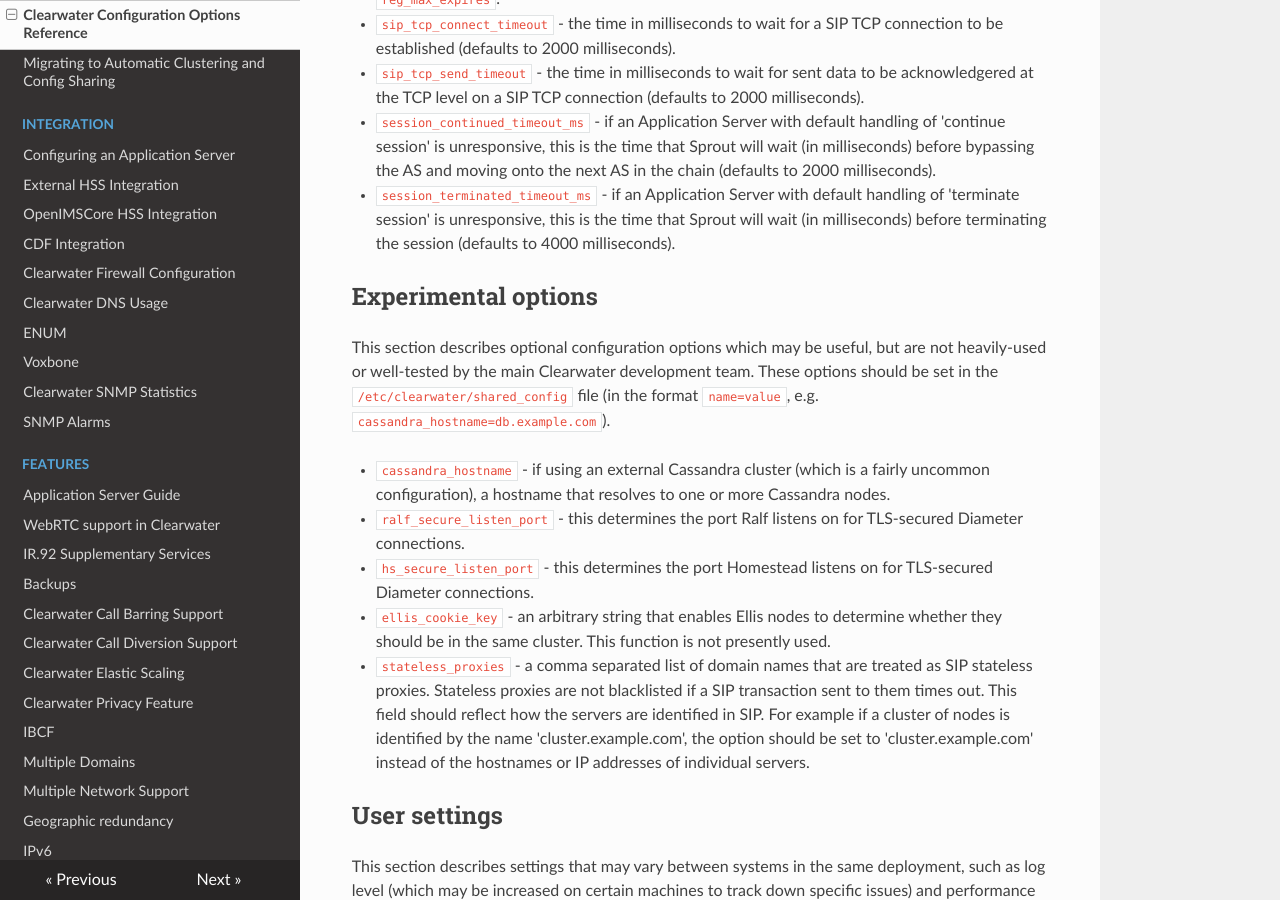
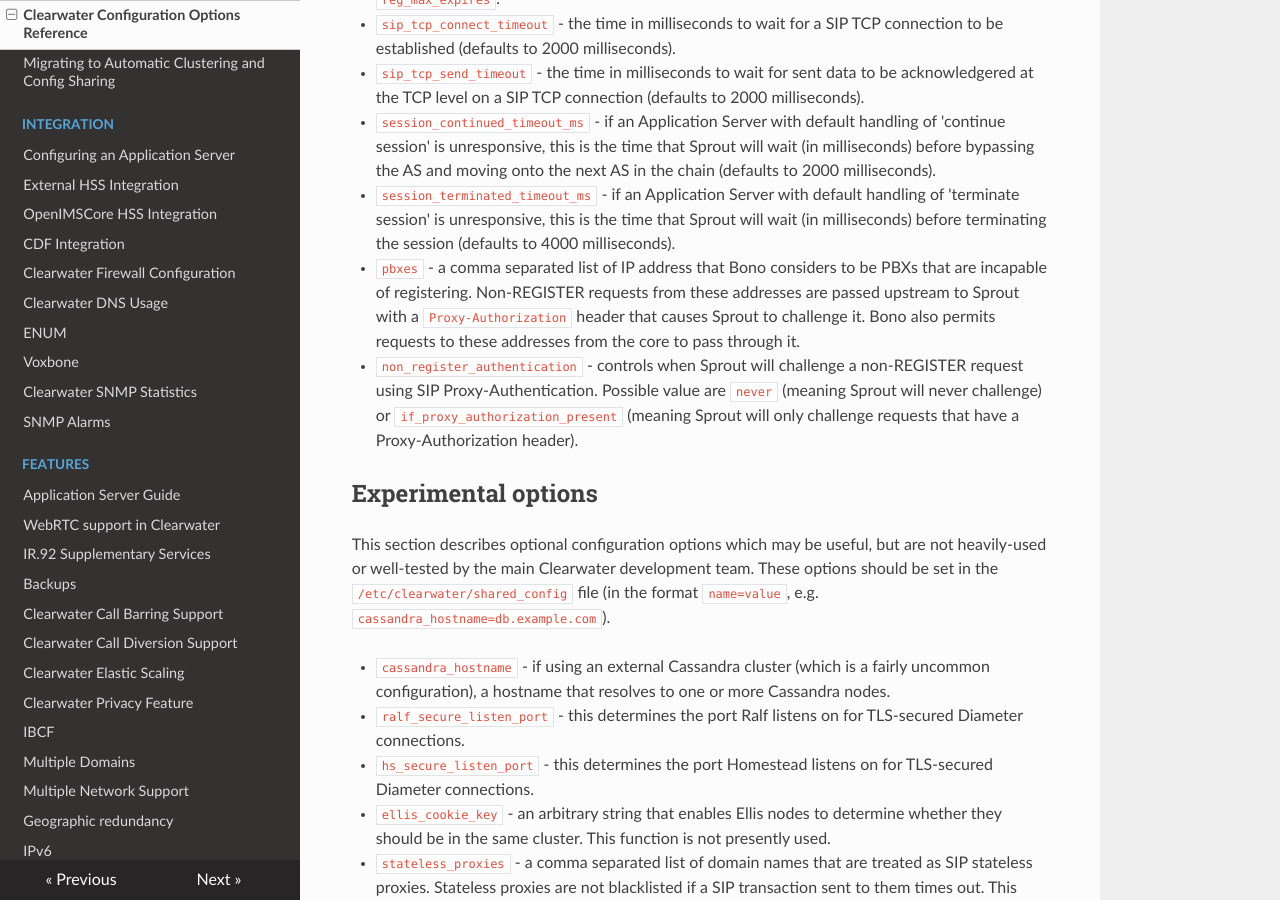
Before and after one commit to Metaswitch/clearwater-readthedocs, an MkDocs documentation site: the page built from docs/Clearwater_Configuration_Options_Reference.md, in a window 1280 px wide and 900 px high, scrolled down 6185 px. Built offline with MkDocs 1.6.1, drawn with Linux system fonts in a browser that asks for light colours; nearby versions of some CDN libraries; old or Windows-style settings are respelled for this version of MkDocs.

Commit message:
Add docs for PBX options

```diff
--- a/docs/Clearwater_Configuration_Options_Reference.md
+++ b/docs/Clearwater_Configuration_Options_Reference.md
@@ -116,6 +116,8 @@ This section describes optional configuration options, particularly for ensuring
 * `sip_tcp_send_timeout` - the time in milliseconds to wait for sent data to be acknowledgered at the TCP level on a SIP TCP connection (defaults to 2000 milliseconds).
 * `session_continued_timeout_ms` - if an Application Server with default handling of 'continue session' is unresponsive, this is the time that Sprout will wait (in milliseconds) before bypassing the AS and moving onto the next AS in the chain (defaults to 2000 milliseconds).
 * `session_terminated_timeout_ms` - if an Application Server with default handling of 'terminate session' is unresponsive, this is the time that Sprout will wait (in milliseconds) before terminating the session (defaults to 4000 milliseconds).
+* `pbxes` - a comma separated list of IP address that Bono considers to be PBXs that are incapable of registering. Non-REGISTER requests from these addresses are passed upstream to Sprout with a `Proxy-Authorization` header that causes Sprout to challenge it. Bono also permits requests to these addresses from the core to pass through it.
+* `non_register_authentication` - controls when Sprout will challenge a non-REGISTER request using SIP Proxy-Authentication. Possible value are `never` (meaning Sprout will never challenge) or `if_proxy_authorization_present` (meaning Sprout will only challenge requests that have a Proxy-Authorization header).
 
 ## Experimental options
 
```
